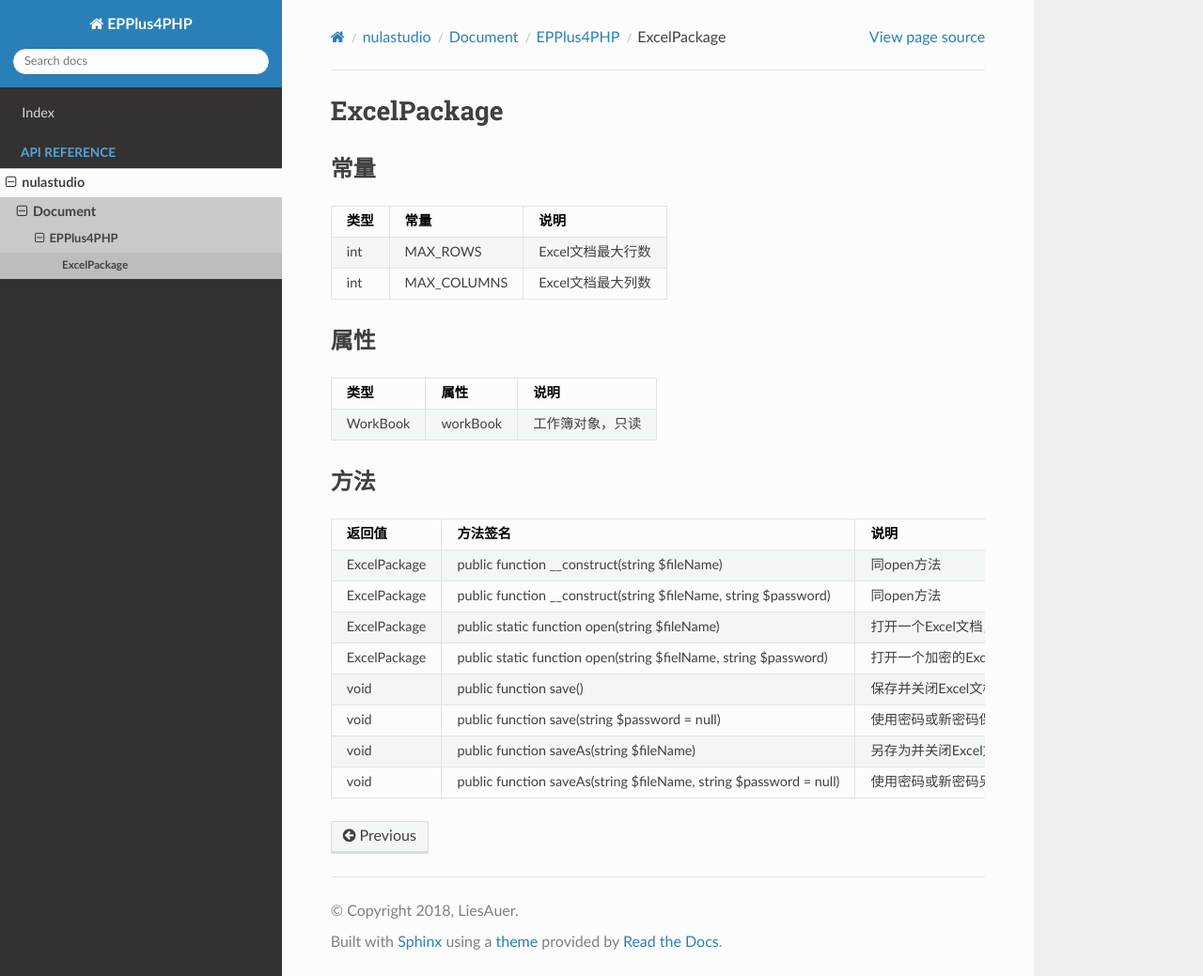
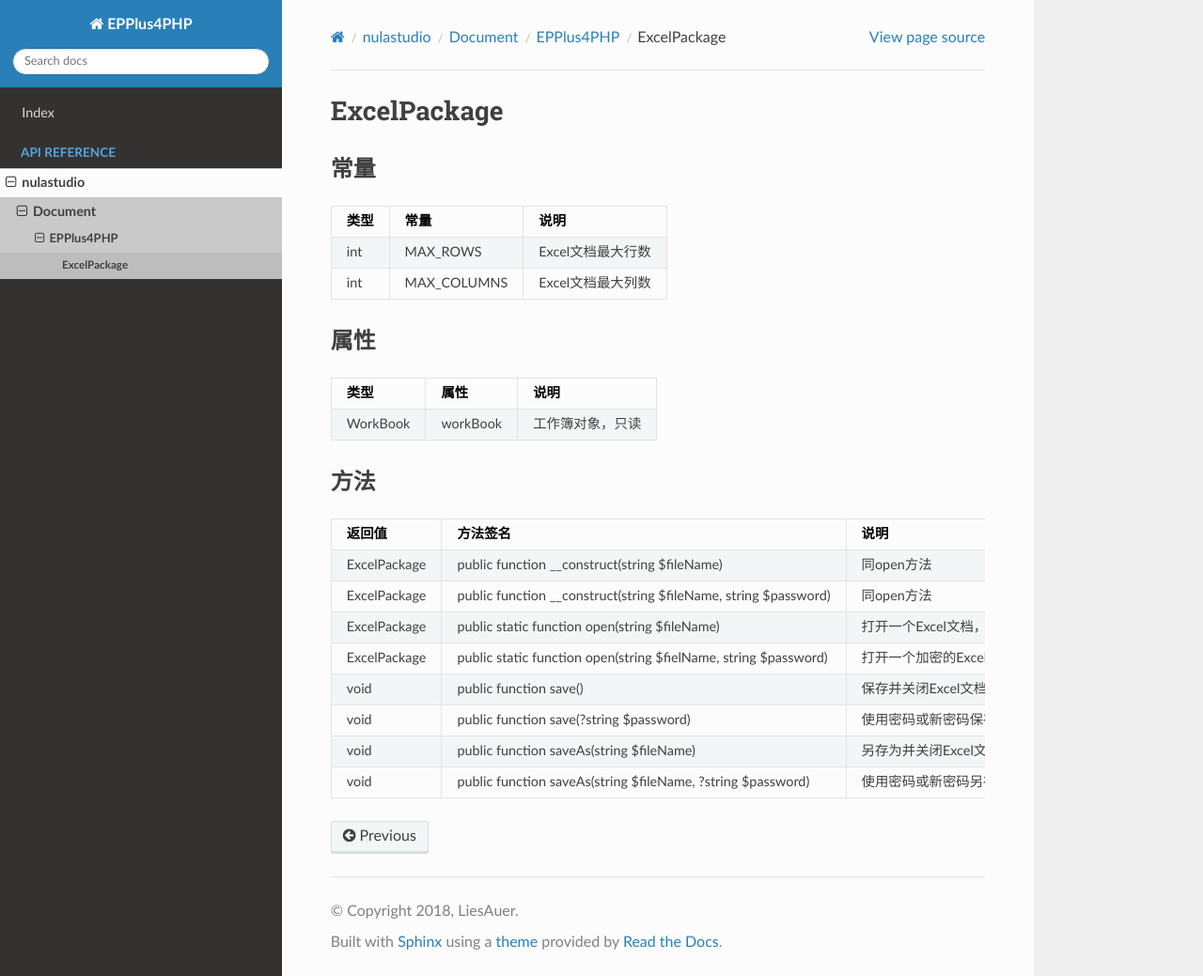
Before and after one commit to nulastudio/EPPlus4PHP-docs, a Sphinx documentation site: the page built from source/api/nulastudio/Document/EPPlus4PHP/ExcelPackage.rst, in a window 1280 px wide and 1039 px high. Shown: the whole window at 94% size. Built offline with Sphinx 7.4.7 and the Read the Docs theme 2.0.0, drawn with Linux system fonts in a browser that asks for light colours.

Commit message:
修复nullable的写法

```diff
--- a/source/api/nulastudio/Document/EPPlus4PHP/ExcelPackage.rst
+++ b/source/api/nulastudio/Document/EPPlus4PHP/ExcelPackage.rst
@@ -26,22 +26,22 @@
 方法
 ----
 
-+--------------+-------------------------------------------------------------------+----------------------------------------------------------------------+
-| 返回值       | 方法签名                                                          | 说明                                                                 |
-+==============+===================================================================+======================================================================+
-| ExcelPackage | public function __construct(string $fileName)                     | 同open方法                                                           |
-+--------------+-------------------------------------------------------------------+----------------------------------------------------------------------+
-| ExcelPackage | public function __construct(string $fileName, string $password)   | 同open方法                                                           |
-+--------------+-------------------------------------------------------------------+----------------------------------------------------------------------+
-| ExcelPackage | public static function open(string $fileName)                     | 打开一个Excel文档，不存在时将创建                                    |
-+--------------+-------------------------------------------------------------------+----------------------------------------------------------------------+
-| ExcelPackage | public static function open(string $fielName, string $password)   | 打开一个加密的Excel文档，不存在时将创建                              |
-+--------------+-------------------------------------------------------------------+----------------------------------------------------------------------+
-| void         | public function save()                                            | 保存并关闭Excel文档                                                  |
-+--------------+-------------------------------------------------------------------+----------------------------------------------------------------------+
-| void         | public function save(string $password = null)                     | 使用密码或新密码保存并关闭Excel文档，密码设为null则不加密Excel文档   |
-+--------------+-------------------------------------------------------------------+----------------------------------------------------------------------+
-| void         | public function saveAs(string $fileName)                          | 另存为并关闭Excel文档                                                |
-+--------------+-------------------------------------------------------------------+----------------------------------------------------------------------+
-| void         | public function saveAs(string $fileName, string $password = null) | 使用密码或新密码另存为并关闭Excel文档，密码设为null则不加密Excel文档 |
-+--------------+-------------------------------------------------------------------+----------------------------------------------------------------------+
++--------------+-----------------------------------------------------------------+----------------------------------------------------------------------+
+| 返回值       | 方法签名                                                        | 说明                                                                 |
++==============+=================================================================+======================================================================+
+| ExcelPackage | public function __construct(string $fileName)                   | 同open方法                                                           |
++--------------+-----------------------------------------------------------------+----------------------------------------------------------------------+
+| ExcelPackage | public function __construct(string $fileName, string $password) | 同open方法                                                           |
++--------------+-----------------------------------------------------------------+----------------------------------------------------------------------+
+| ExcelPackage | public static function open(string $fileName)                   | 打开一个Excel文档，不存在时将创建                                    |
++--------------+-----------------------------------------------------------------+----------------------------------------------------------------------+
+| ExcelPackage | public static function open(string $fielName, string $password) | 打开一个加密的Excel文档，不存在时将创建                              |
++--------------+-----------------------------------------------------------------+----------------------------------------------------------------------+
+| void         | public function save()                                          | 保存并关闭Excel文档                                                  |
++--------------+-----------------------------------------------------------------+----------------------------------------------------------------------+
+| void         | public function save(?string $password)                         | 使用密码或新密码保存并关闭Excel文档，密码设为null则不加密Excel文档   |
++--------------+-----------------------------------------------------------------+----------------------------------------------------------------------+
+| void         | public function saveAs(string $fileName)                        | 另存为并关闭Excel文档                                                |
++--------------+-----------------------------------------------------------------+----------------------------------------------------------------------+
+| void         | public function saveAs(string $fileName, ?string $password)     | 使用密码或新密码另存为并关闭Excel文档，密码设为null则不加密xEcel文档 |
++--------------+-----------------------------------------------------------------+----------------------------------------------------------------------+
```
